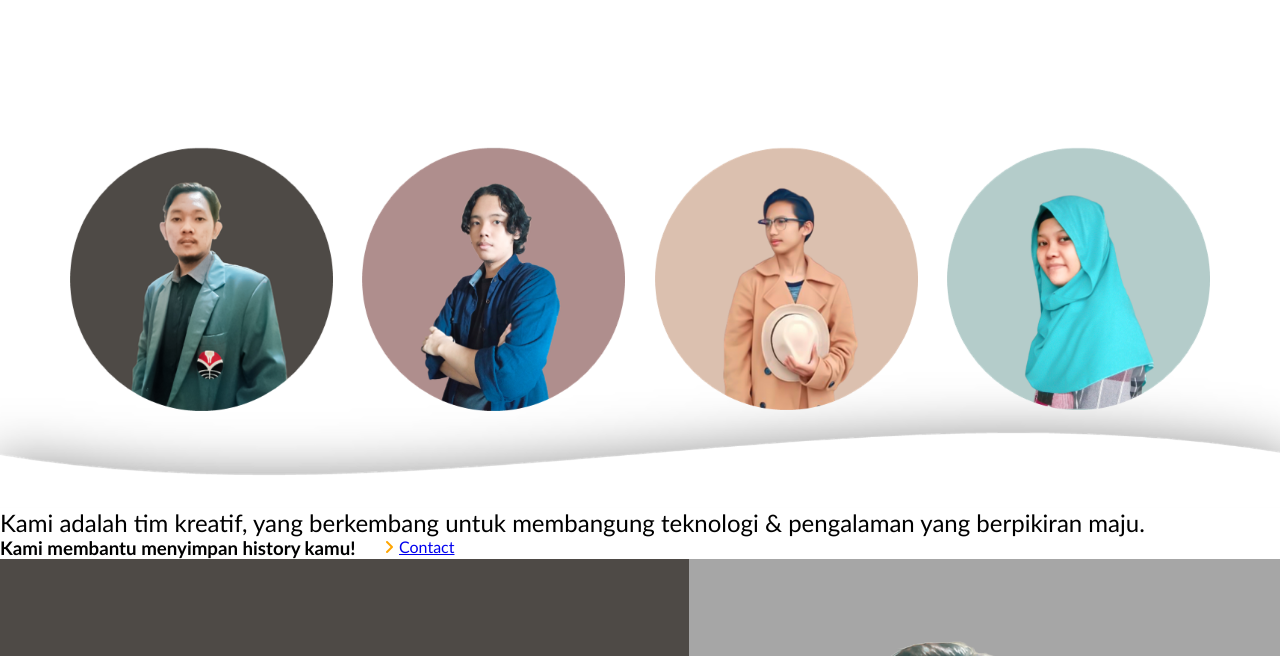
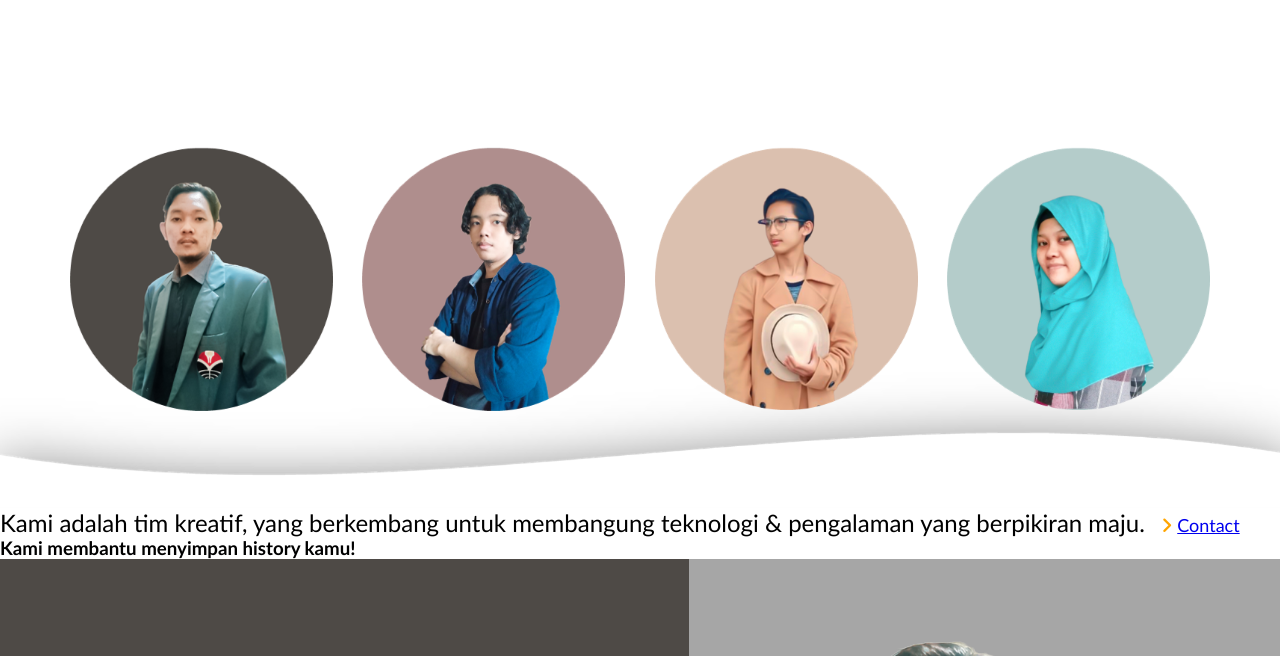
Before and after one commit to makna-ak/portofolioku, a plain HTML site: page index.html in a window 1280 px wide. Shown: the part 144-800 px from the top of the page. Drawn offline with Linux system fonts and the light colour scheme.

Commit message:
fixing bugs

```diff
--- a/index.html
+++ b/index.html
@@ -48,7 +48,7 @@
             membangung teknologi & pengalaman yang
             berpikiran maju.
         </h2>
-        <a href="#" class="contact"><span class="fa-solid fa-angle-right" style="color: orange; margin-right: 5px;"></span>Contact</a>
+        <a href="#" class="contact"><span class="fa-solid fa-angle-right"></span>Contact</a>
         <h3 class="bolded">
             Kami membantu menyimpan history kamu!
         </h3>
--- a/stylesheet.css
+++ b/stylesheet.css
@@ -60,9 +60,22 @@ img{
   width: 25%;
 }
 
+.goal h2{
+  display: inline;
+}
+
+.goal h3{
+  display: inline-block;
+}
+
 .contact{
-  float: right;
-  width: 70%;
+  font-size: 18px;
+}
+
+.fa-angle-right{
+  color: orange;
+  margin-right: 5px;
+  margin-left: 10px;
 }
 
 .profile-image{
```
